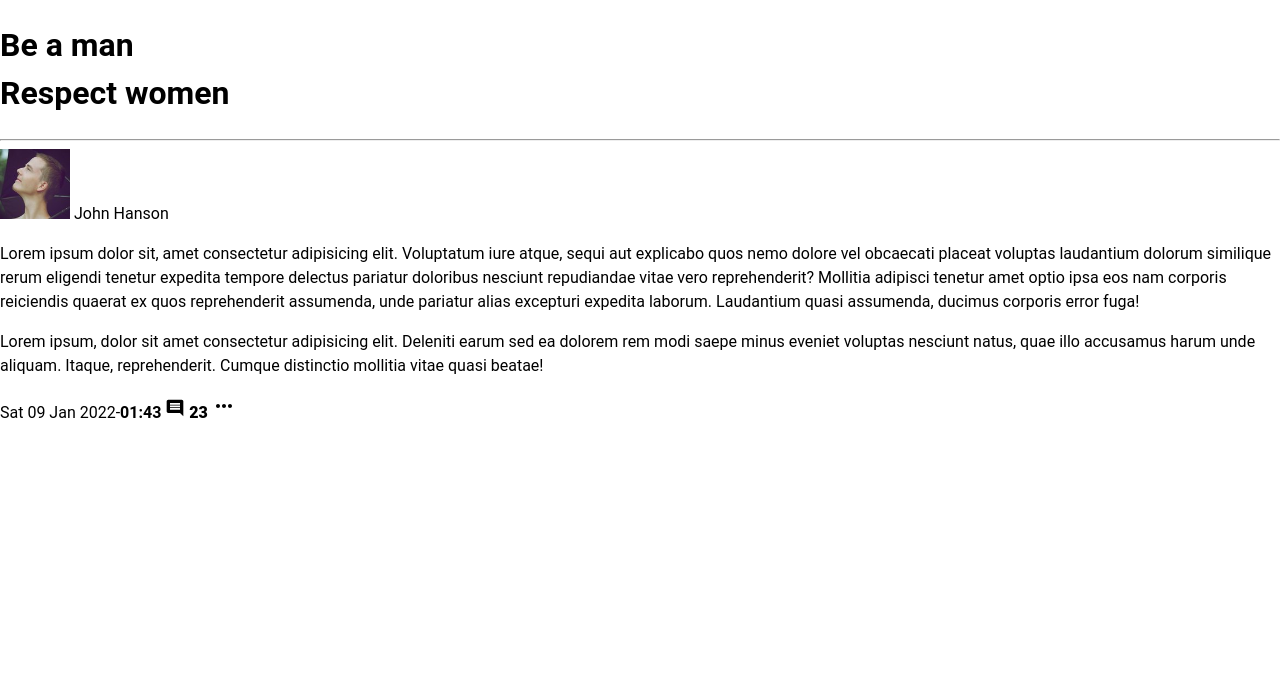
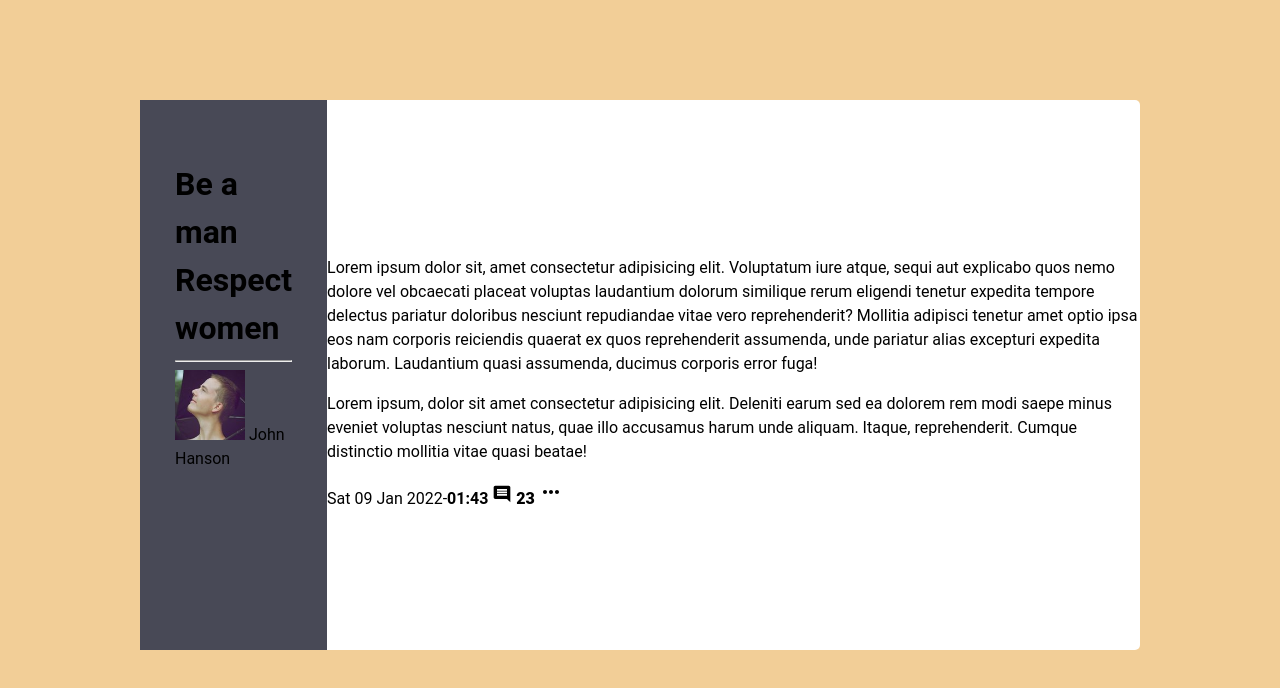
Before and after one commit to ortigaliev/loops-blog-post, a plain HTML site: page index.html in a window 1280 px wide. Drawn offline with Linux system fonts and the light colour scheme.

Commit message:
add author info

```diff
--- a/css/style.css
+++ b/css/style.css
@@ -1,6 +1,8 @@
 /* Custom Prop */
 :root{
-
+  --bg-color: rgb(242, 206, 151);
+  --author-card-bg: rgb(72, 73, 86);
+  --text-color: #000;
 }
 
 /* GLOBAL STYLES */
@@ -26,8 +28,8 @@ body{
   font-size: 16px;
   line-height: 1.5;
   font-family: "Roboto", "Arial", sans-serif;
-  background-color: var();
-  color: var();
+  background-color: var(--bg-color);
+  color: var(--text-color);
 }
 
 img{
@@ -50,3 +52,33 @@ img{
 .main-content{
   flex-grow: 1;
 }
+
+.blog-section {
+  display: flex;
+  align-items: center;
+  width: 100%;
+  max-width: 1000px;
+  margin: 100px auto;
+  padding: 0;
+  background-color: #fff;
+  border-radius: 5px;
+
+}
+.blog-author-card {
+  width: 400px;
+  height: 550px;
+  padding: 60px 35px;
+  background-color: var(--author-card-bg);
+}
+.blog-topic {
+  padding: 0;
+  margin: 0;
+}
+.devider {
+}
+.author-info {
+}
+.author-img {
+}
+.author_name {
+}
```
